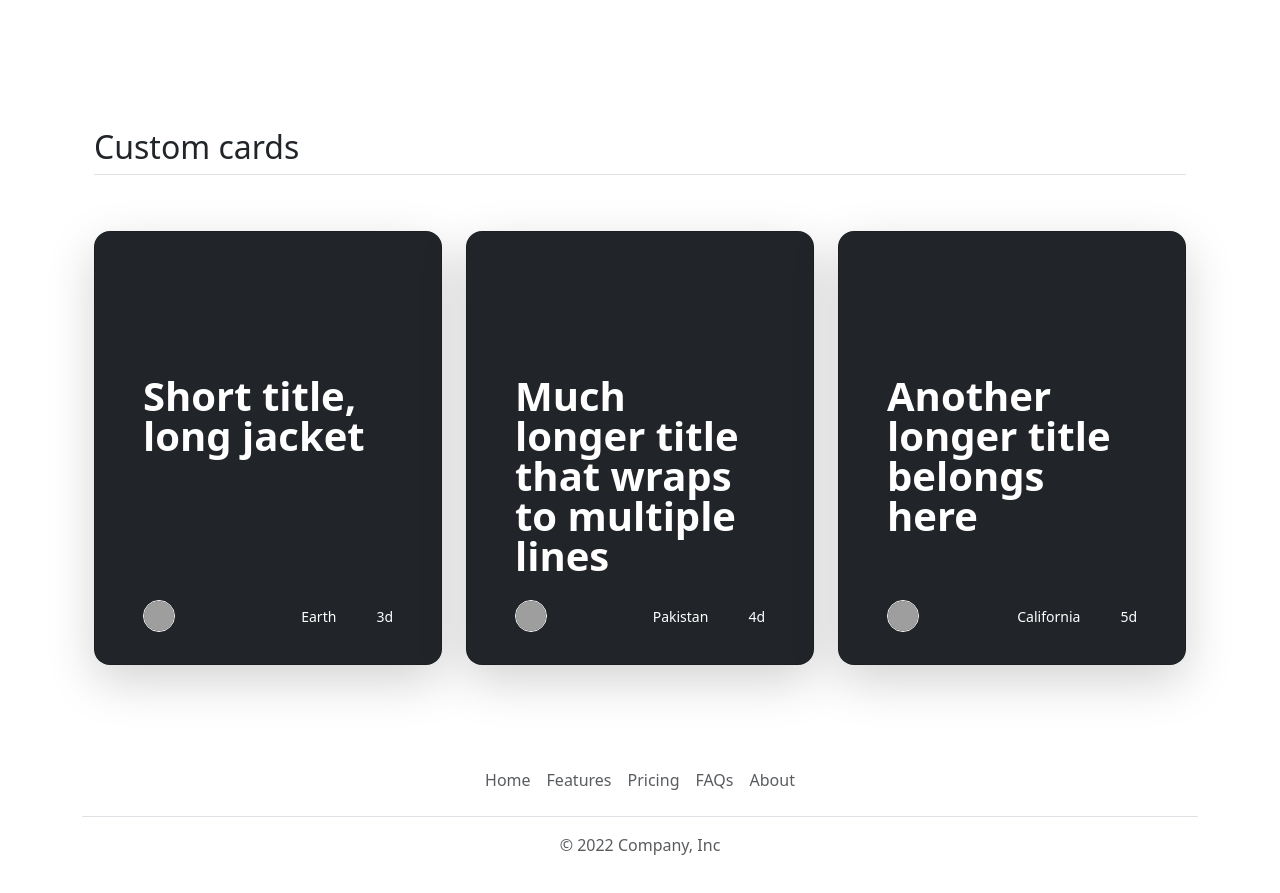
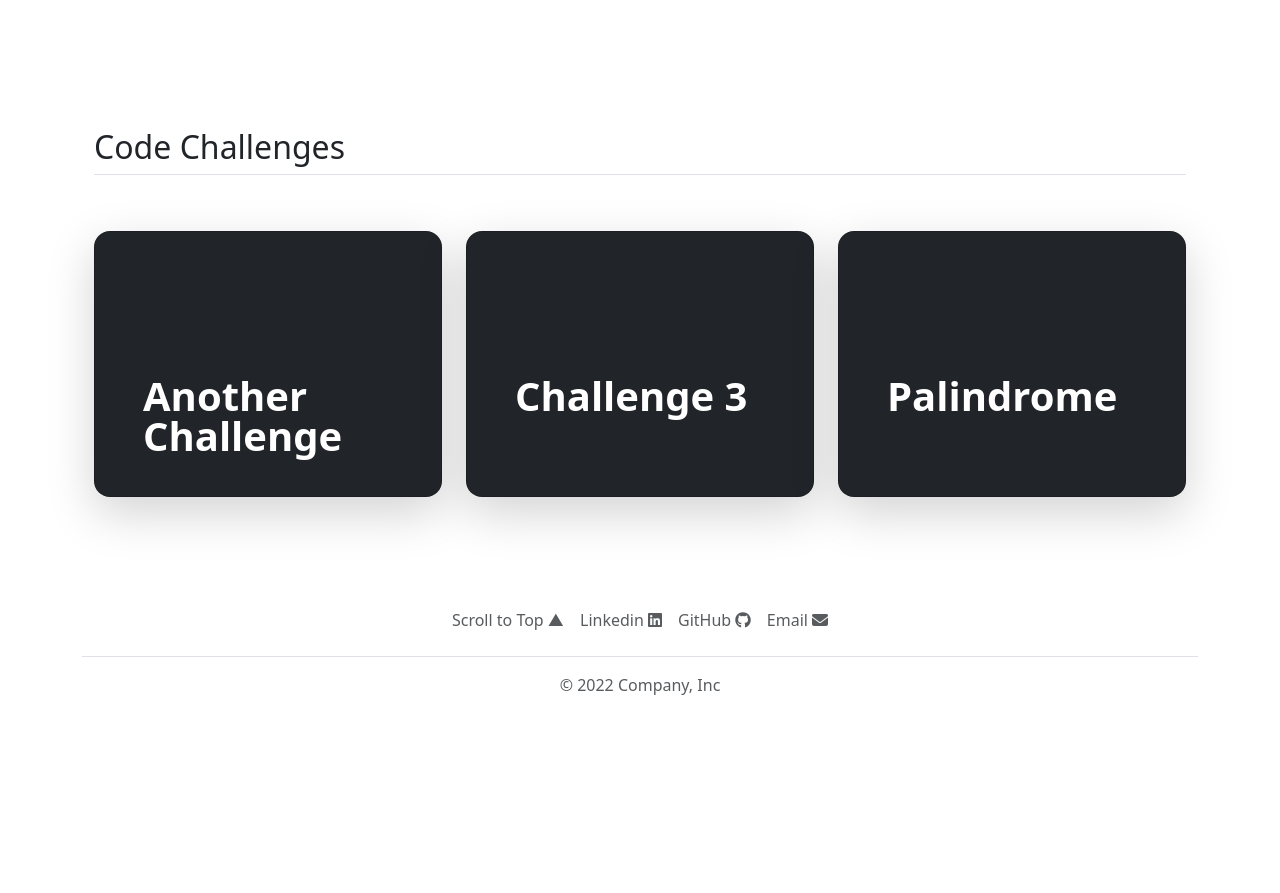
Before and after one commit to MasonMarc/Portfolio, a plain HTML site: page index.html in a window 1280 px wide. Shown: the part 1680-2573 px from the top of the page. After the commit the page ends 2433 px from the top, so only its background shows below. Drawn offline with nearby package versions, Linux system fonts and the light colour scheme; grey boxes are pictures that could not be loaded.

Commit message:
added icons and working links to contact

```diff
--- a/index.html
+++ b/index.html
@@ -7,6 +7,8 @@
     <title>Portfolio</title>
     <link href="https://cdn.jsdelivr.net/npm/bootstrap@5.3.0-alpha1/dist/css/bootstrap.min.css" rel="stylesheet"
         integrity="sha384-GLhlTQ8iRABdZLl6O3oVMWSktQOp6b7In1Zl3/Jr59b6EGGoI1aFkw7cmDA6j6gD" crossorigin="anonymous">
+    <link rel="stylesheet" href="https://cdnjs.cloudflare.com/ajax/libs/font-awesome/4.7.0/css/font-awesome.min.css">
+
 </head>
 
 <body>
@@ -55,7 +57,7 @@
         </div>
     </section>
 
-    <div class="container"  id="project" style="height: 50em;">
+    <div class="container" id="project" style="height: 50em;">
         <h2 style="text-align: center;">Projects</h1>
             <hr>
             <div id="carouselExampleCaptions" class="carousel slide" style="height: 40em;">
@@ -105,33 +107,16 @@
                 </button>
             </div>
     </div>
-    <div class="container px-4 py-5" id="challenges" style="height: 40em;">
-        <h2 class="pb-2 border-bottom">Custom cards</h2>
+    <div class="container px-4 py-5" id="challenges" style="height: 30em;">
+        <h2 class="pb-2 border-bottom">Code Challenges</h2>
 
         <div class="row row-cols-1 row-cols-lg-3 align-items-stretch g-4 py-5">
             <div class="col">
                 <div class="card card-cover h-100 overflow-hidden text-bg-dark rounded-4 shadow-lg"
                     style="background-image: url('unsplash-photo-1.jpg');">
                     <div class="d-flex flex-column h-100 p-5 pb-3 text-white text-shadow-1">
-                        <h3 class="pt-5 mt-5 mb-4 display-6 lh-1 fw-bold">Short title, long jacket</h3>
-                        <ul class="d-flex list-unstyled mt-auto">
-                            <li class="me-auto">
-                                <img src="https://github.com/twbs.png" alt="Bootstrap"
-                                    class="rounded-circle border border-white" width="32" height="32">
-                            </li>
-                            <li class="d-flex align-items-center me-3">
-                                <svg class="bi me-2" width="1em" height="1em">
-                                    <use xlink:href="#geo-fill"></use>
-                                </svg>
-                                <small>Earth</small>
-                            </li>
-                            <li class="d-flex align-items-center">
-                                <svg class="bi me-2" width="1em" height="1em">
-                                    <use xlink:href="#calendar3"></use>
-                                </svg>
-                                <small>3d</small>
-                            </li>
-                        </ul>
+                        <h3 class="pt-5 mt-5 mb-4 display-6 lh-1 fw-bold">Another Challenge</h3>
+
                     </div>
                 </div>
             </div>
@@ -140,26 +125,9 @@
                 <div class="card card-cover h-100 overflow-hidden text-bg-dark rounded-4 shadow-lg"
                     style="background-image: url('unsplash-photo-2.jpg');">
                     <div class="d-flex flex-column h-100 p-5 pb-3 text-white text-shadow-1">
-                        <h3 class="pt-5 mt-5 mb-4 display-6 lh-1 fw-bold">Much longer title that wraps to multiple lines
+                        <h3 class="pt-5 mt-5 mb-4 display-6 lh-1 fw-bold">Challenge 3
                         </h3>
-                        <ul class="d-flex list-unstyled mt-auto">
-                            <li class="me-auto">
-                                <img src="https://github.com/twbs.png" alt="Bootstrap"
-                                    class="rounded-circle border border-white" width="32" height="32">
-                            </li>
-                            <li class="d-flex align-items-center me-3">
-                                <svg class="bi me-2" width="1em" height="1em">
-                                    <use xlink:href="#geo-fill"></use>
-                                </svg>
-                                <small>Pakistan</small>
-                            </li>
-                            <li class="d-flex align-items-center">
-                                <svg class="bi me-2" width="1em" height="1em">
-                                    <use xlink:href="#calendar3"></use>
-                                </svg>
-                                <small>4d</small>
-                            </li>
-                        </ul>
+
                     </div>
                 </div>
             </div>
@@ -168,25 +136,8 @@
                 <div class="card card-cover h-100 overflow-hidden text-bg-dark rounded-4 shadow-lg"
                     style="background-image: url('unsplash-photo-3.jpg');">
                     <div class="d-flex flex-column h-100 p-5 pb-3 text-shadow-1">
-                        <h3 class="pt-5 mt-5 mb-4 display-6 lh-1 fw-bold">Another longer title belongs here</h3>
-                        <ul class="d-flex list-unstyled mt-auto">
-                            <li class="me-auto">
-                                <img src="https://github.com/twbs.png" alt="Bootstrap"
-                                    class="rounded-circle border border-white" width="32" height="32">
-                            </li>
-                            <li class="d-flex align-items-center me-3">
-                                <svg class="bi me-2" width="1em" height="1em">
-                                    <use xlink:href="#geo-fill"></use>
-                                </svg>
-                                <small>California</small>
-                            </li>
-                            <li class="d-flex align-items-center">
-                                <svg class="bi me-2" width="1em" height="1em">
-                                    <use xlink:href="#calendar3"></use>
-                                </svg>
-                                <small>5d</small>
-                            </li>
-                        </ul>
+                        <h3 class="pt-5 mt-5 mb-4 display-6 lh-1 fw-bold">Palindrome</h3>
+
                     </div>
                 </div>
             </div>
@@ -196,17 +147,16 @@
     <div class="container" id="contact">
         <footer class="py-3 my-4">
             <ul class="nav justify-content-center border-bottom pb-3 mb-3">
-                <li class="nav-item"><a href="#" class="nav-link px-2 text-muted">Home</a></li>
-                <li class="nav-item"><a href="#" class="nav-link px-2 text-muted">Features</a></li>
-                <li class="nav-item"><a href="#" class="nav-link px-2 text-muted">Pricing</a></li>
-                <li class="nav-item"><a href="#" class="nav-link px-2 text-muted">FAQs</a></li>
-                <li class="nav-item"><a href="#" class="nav-link px-2 text-muted">About</a></li>
+                <li class="nav-item"><a href="#" class="nav-link px-2 text-muted">Scroll to Top &#9650;</a></li>
+                <li class="nav-item"><a href="https://www.linkedin.com/in/mason-marcantel/" class="nav-link px-2 text-muted" target="_blank">Linkedin   <i class="fa-brands fa-linkedin"></i></a> </li>
+                <li class="nav-item"><a href="https://github.com/MasonMarc" class="nav-link px-2 text-muted" target="_blank">GitHub   <i class="fa-brands fa-github"></i></a></li>
+                <li class="nav-item"><a href="mailto:masonmarcantel@gmail.com" class="nav-link px-2 text-muted">Email <i class="fa-solid fa-envelope"></i></a></li>
             </ul>
             <p class="text-center text-muted">© 2022 Company, Inc</p>
         </footer>
     </div>
 
-
+    <script src="https://kit.fontawesome.com/2c55689878.js" crossorigin="anonymous"></script>
     <script src="https://cdn.jsdelivr.net/npm/bootstrap@5.3.0-alpha1/dist/js/bootstrap.bundle.min.js"
         integrity="sha384-w76AqPfDkMBDXo30jS1Sgez6pr3x5MlQ1ZAGC+nuZB+EYdgRZgiwxhTBTkF7CXvN"
         crossorigin="anonymous"></script>
```
